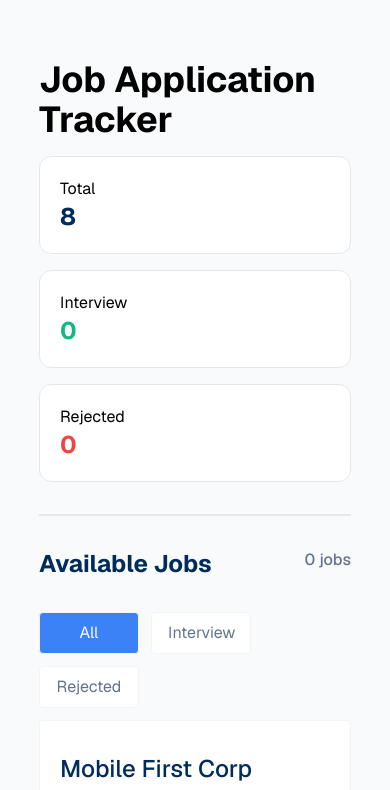
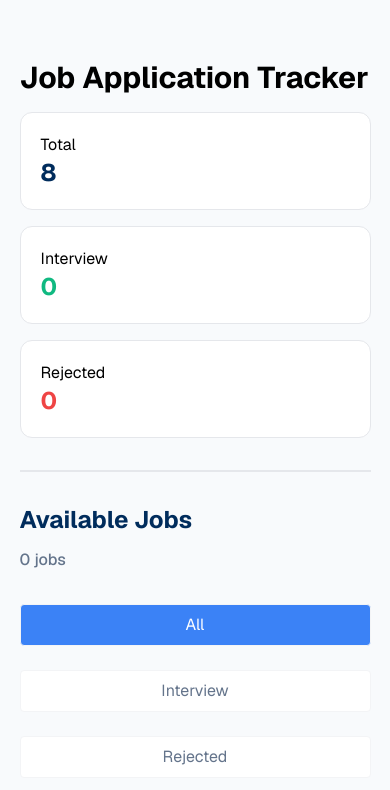
Before and after one commit to Leon-ahmed/A4-job-tracker, a plain HTML site: page index.html in a window 390 px wide. Shown: the top 790 px of the page. Drawn offline with nearby package versions, Linux system fonts and the light colour scheme.

Commit message:
Make responsive for mobile devices

```diff
--- a/index.html
+++ b/index.html
@@ -25,11 +25,11 @@
 
 </head>
 
-<body class="w-[80%] mx-auto">
+<body class=" w-[90%]  md:w-[80%] mx-auto">
 
   <header class="mt-15 border-b-2 border-gray-200">
 
-    <h1 class="text-4xl font-bold">Job Application Tracker</h1>
+    <h1 class="text-3xl  md:text-4xl font-bold">Job Application Tracker</h1>
     <div class="tracker-card grid grid-cols-1  md:grid-cols-3 my-4 gap-4 mb-8">
       <div class="border-1 border-gray-200 rounded-xl  bg-white p-5">
         <p>Total</p>
@@ -53,18 +53,18 @@
 
   <main>
       <!-- Section Heading -->
-    <div class="heading flex justify-between my-8">
+    <div class="heading flex flex-col md:flex-row md:justify-between gap-3 my-8">
       <h2 class="text-[#002C5C] text-2xl font-bold">Available Jobs</h2>
       <p class="text-[#64748B] font-medium"> <span>0 </span>jobs</p>
     </div>
   <!-- Main Sections Buttons -->
-    <div id="btn-1" class=" space-x-2 space-y-3 ">
+    <div id="btn-1" class=" space-x-2 space-y-3 flex flex-col  sm:flex-row justify-start items-start  gap-3 w-full ">
       <button onclick="filter('all-btn')" id="all-btn"
-        class="bg-[#3B82F6] text-white border-1 border-gray-100 rounded  w-[100px] py-2 px-4">All </button>
+        class="bg-[#3B82F6] text-white border-1 border-gray-100 rounded w-full  sm:w-[100px] py-2 px-4">All </button>
       <button onclick="filter('inter-btn')" id="inter-btn"
-        class="bg-white text-[#64748B] border-1 border-gray-100 rounded  w-[100px] py-2 px-4">Interview</button>
+        class="bg-white text-[#64748B] border-1 border-gray-100 rounded w-full  sm:w-[100px] py-2 px-4">Interview</button>
       <button onclick="filter('reject-btn')" id="reject-btn"
-        class="bg-white text-[#64748B] border-1 border-gray-100 rounded  w-[100px] py-2 px-4">Rejected</button>
+        class="bg-white text-[#64748B] border-1 border-gray-100 rounded w-full sm:w-[100px] py-2 px-4">Rejected</button>
     </div>
 
 
@@ -98,7 +98,7 @@
 
           </div>
         </div>
-        <div class="delete-btn cursor-pointer"><img src="./Assets/delete.png " alt=""></div>
+        <div class="delete-btn cursor-pointer "><img src="./Assets/delete.png " alt=""></div>
 
 
 
@@ -301,10 +301,10 @@
 
      <!-- for no job below section   -->
     <section id="no-job-section"
-      class="no-job bg-white text-center flex flex-col justify-center items-center space-y-2 py-24 hidden">
+      class="no-job bg-white text-center flex flex-col justify-center items-center space-y-3 my-2 py-24 hidden">
       <img src="./Assets/jobs.png" alt="">
       <p class="text-[#002C5C] text-2xl font-bold">No jobs available</p>
-      <p class="text-[#64748B]">Check back soon for new job opportunities</p>
+      <p class="text-[#64748B] px-2">Check back soon for new job opportunities</p>
 
     </section>
   </main>
```
